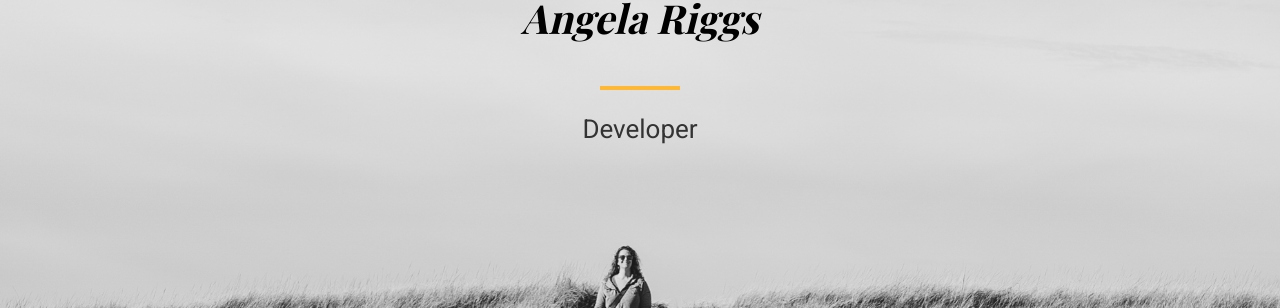
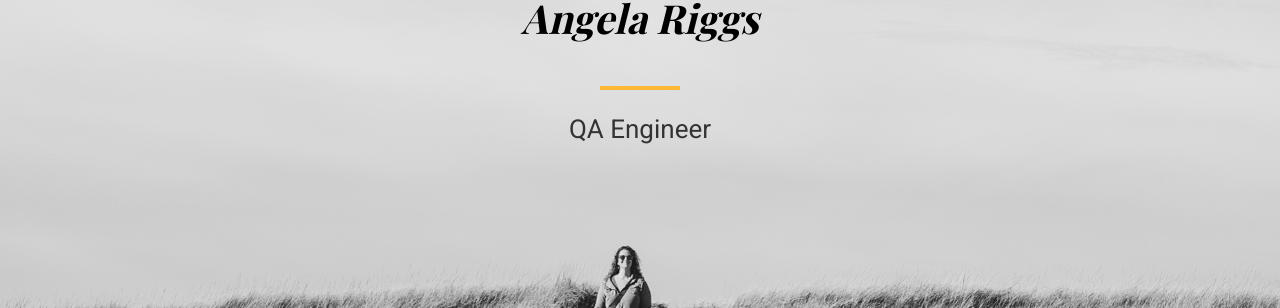
Before and after one commit to angelariggs/angelariggs.github.io, a Jekyll site: the page built from index.html, in a window 1280 px wide. Shown: the part 231-539 px from the top of the page. Built offline with Jekyll 4.4.1, drawn with Linux system fonts in a browser that asks for light colours; some web fonts are replaced.

Commit message:
updated from dev to qa engineer

```diff
--- a/_layouts/default.html
+++ b/_layouts/default.html
@@ -37,7 +37,7 @@
           <div class='inner-content'>
             <h1>Angela Riggs</h1>
             <hr>
-            <p>Developer</p>
+            <p>QA Engineer</p>
           </div>
         </header>
       </div>
--- a/_layouts/navpages.html
+++ b/_layouts/navpages.html
@@ -1,7 +1,7 @@
 <!DOCTYPE html>
 <html>
   <head>
-    <title>Angela Riggs | Developer</title>
+    <title>Angela Riggs | QA Engineer</title>
 
     {% include meta.html %}
 
```
